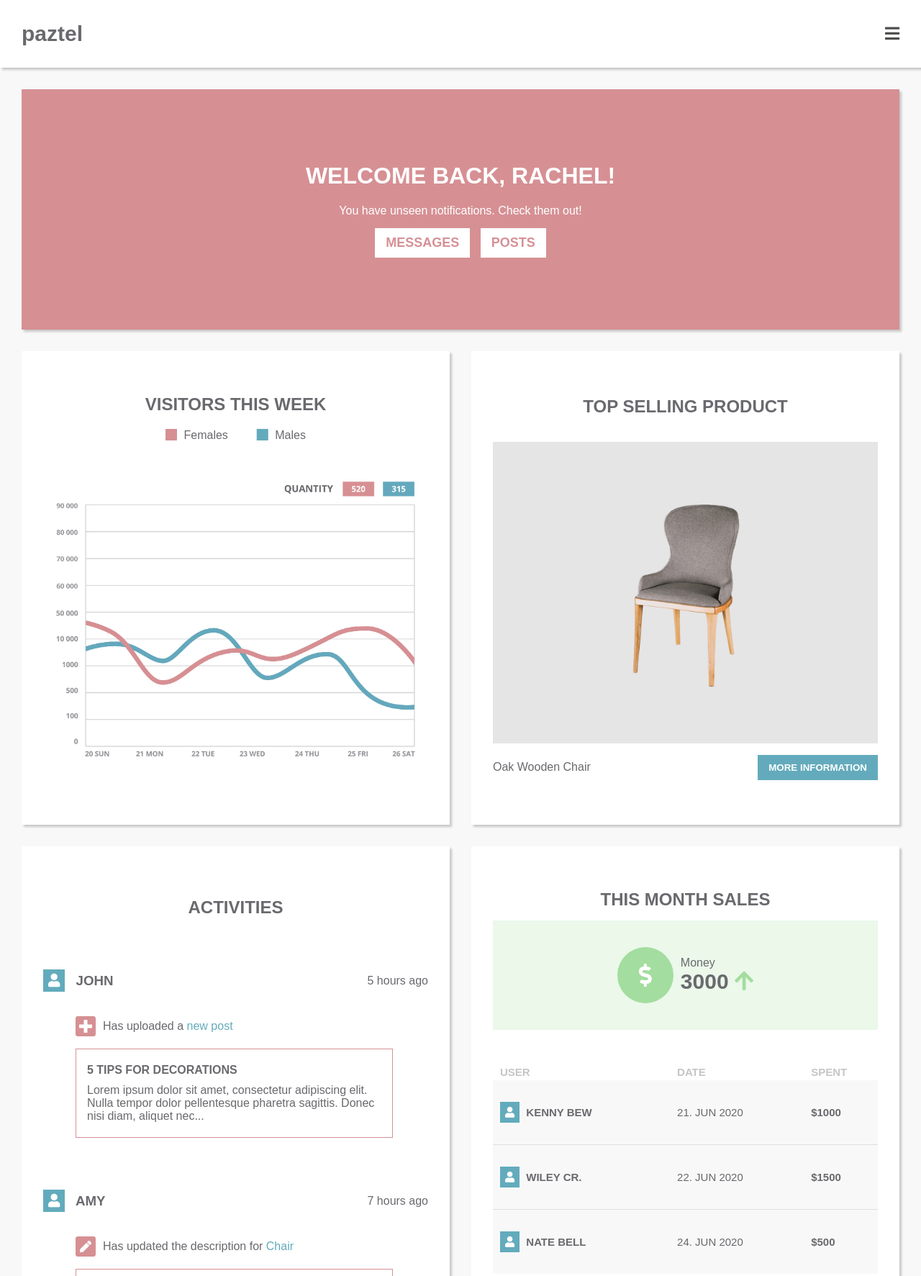
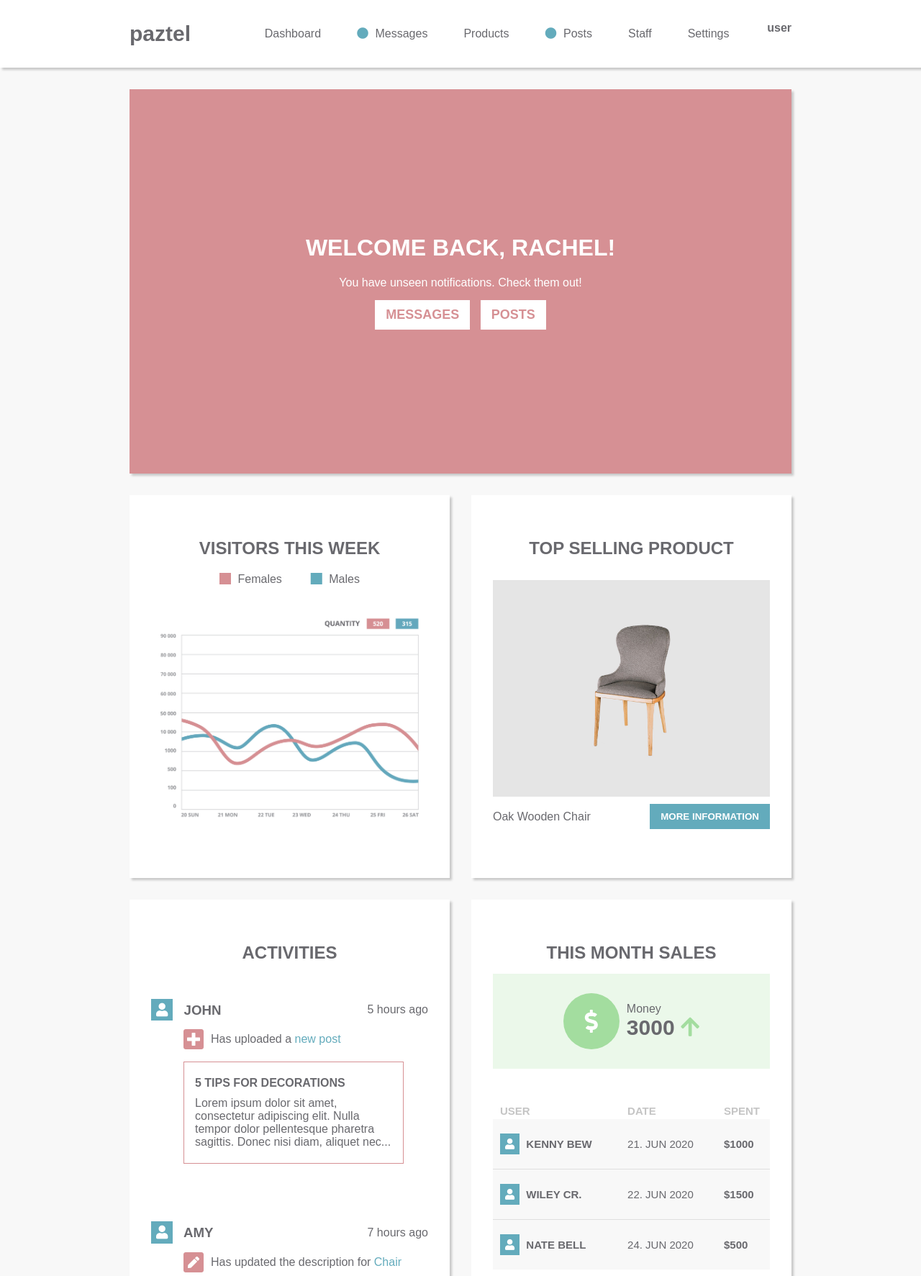
Before and after one commit to amal3983/170920_dashboard, a website: page index.html in a window 1280 px wide. Shown: the top 1773 px of the page at 72% size. Drawn offline with nearby package versions, Linux system fonts and the light colour scheme.

Commit message:
Computer-versionen er nu lavet og stylet under _computer.scss.

```diff
--- a/css/_computer.scss
+++ b/css/_computer.scss
@@ -3,4 +3,70 @@
 
 @media #{$computer} {
 
+  #wrapper {
+    padding: $padding $padding * 6;
+  }
+
+  header {
+    padding: 50px * 4 30px;
+  }
+
+
+  section {
+    align-content: flex-start;
+  }
+
+  .activities
+  {
+    .preview {
+
+      margin-#{$bottom}:30px !important;
+
+    }
+  }
+
+  .sales_t {
+    padding: 20px 0;
+  }
+
+  td {
+    padding: 20px 10px !important;
+  }
+
+  /* MENUBAR / NAV */
+
+
+
+
+  .menu_item {
+    padding-left:50px;
+    align-self: center;
+
+    &:last-child {
+      padding-#{$top}: 0 !important;
+    }
+  }
+
+  #menu {
+    padding: $padding $padding * 6;
+
+
+    .pc_menu {
+      display: flex;
+      align-content: center;
+
+
+    }
+
+    .user_menu {
+      display: block !important;
+    }
+
+    .burger_menu, .toggle {
+      display: none;
+    } /* skjuler burger menu */
+  }
+
+
+
 }
--- a/css/styles.scss
+++ b/css/styles.scss
@@ -84,6 +84,7 @@ button {
 
   &:hover {
     color: darken($PrimaryBlue, 20);
+    cursor: pointer;
   }
 }
 
@@ -98,6 +99,8 @@ button {
   background-color: white;
   padding: $padding;
   flex-wrap: wrap;
+  top: 0;
+  position: sticky;
   @include DropShadow;
   font-size: 16px;
 
@@ -115,6 +118,7 @@ button {
   .menu_item {
       a {
         text-decoration: none;
+        color: $PrimaryGray;
 
         @include transition;
 
```
Also changed, not shown: css/styles.css.
